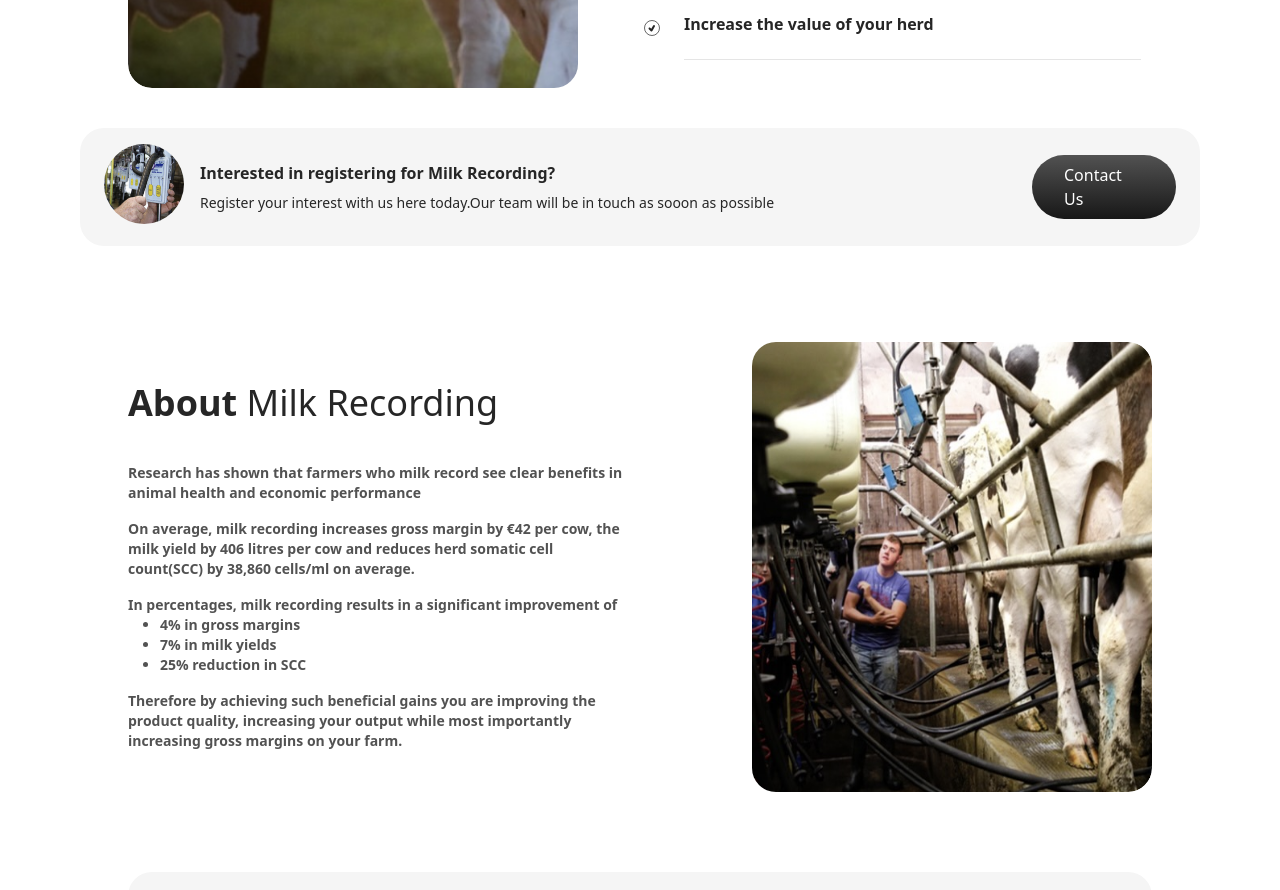
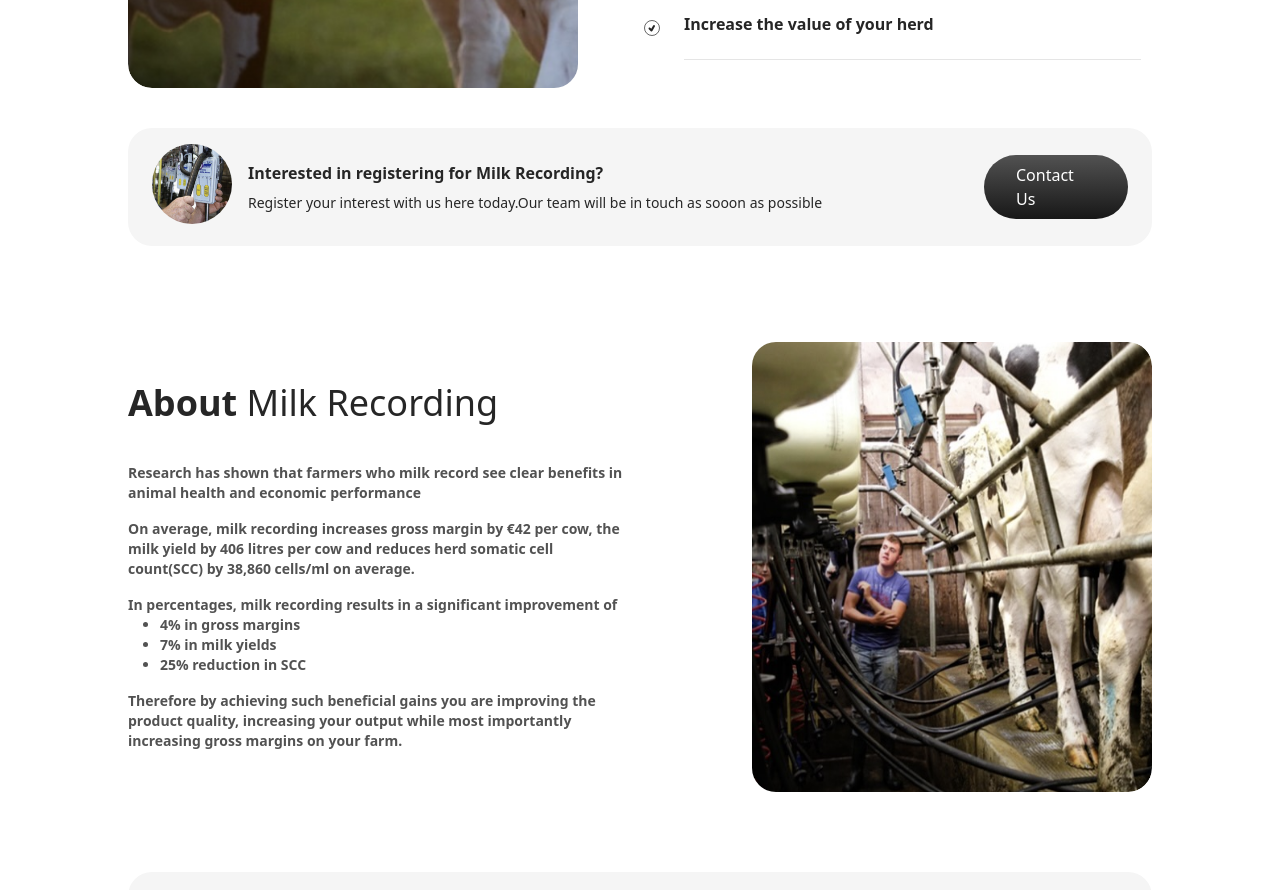
Before and after one commit to SeanGlamuare/dairy-data, a Next.js app: page / in a window 1280 px wide. Shown: the part 1780-2670 px from the top of the page. Built offline with nearby package versions, Linux system fonts and the light colour scheme.

Commit message:
fix: fixed element width

```diff
--- a/components/contactDialog/contactDialog.tsx
+++ b/components/contactDialog/contactDialog.tsx
@@ -5,7 +5,7 @@ import Button from "../Contact/Button/Button";
 const ContactDialog = () => {
 	return (
 		<div className="flex justify-center w-full px-0 lg:px-20">
-			<div className="flex flex-col items-center justify-between w-full px-6 py-4 lg:flex-row bg-neutral-100 rounded-3xl gap-y-8 text-neutral-800">
+			<div className="flex flex-col items-center justify-between w-full max-w-5xl px-6 py-4 2xl:max-w-7xl lg:flex-row bg-neutral-100 rounded-3xl gap-y-8 text-neutral-800">
 				<div className="flex items-center gap-4">
 					<div className="w-40 lg:w-max">
 						<Image
```
